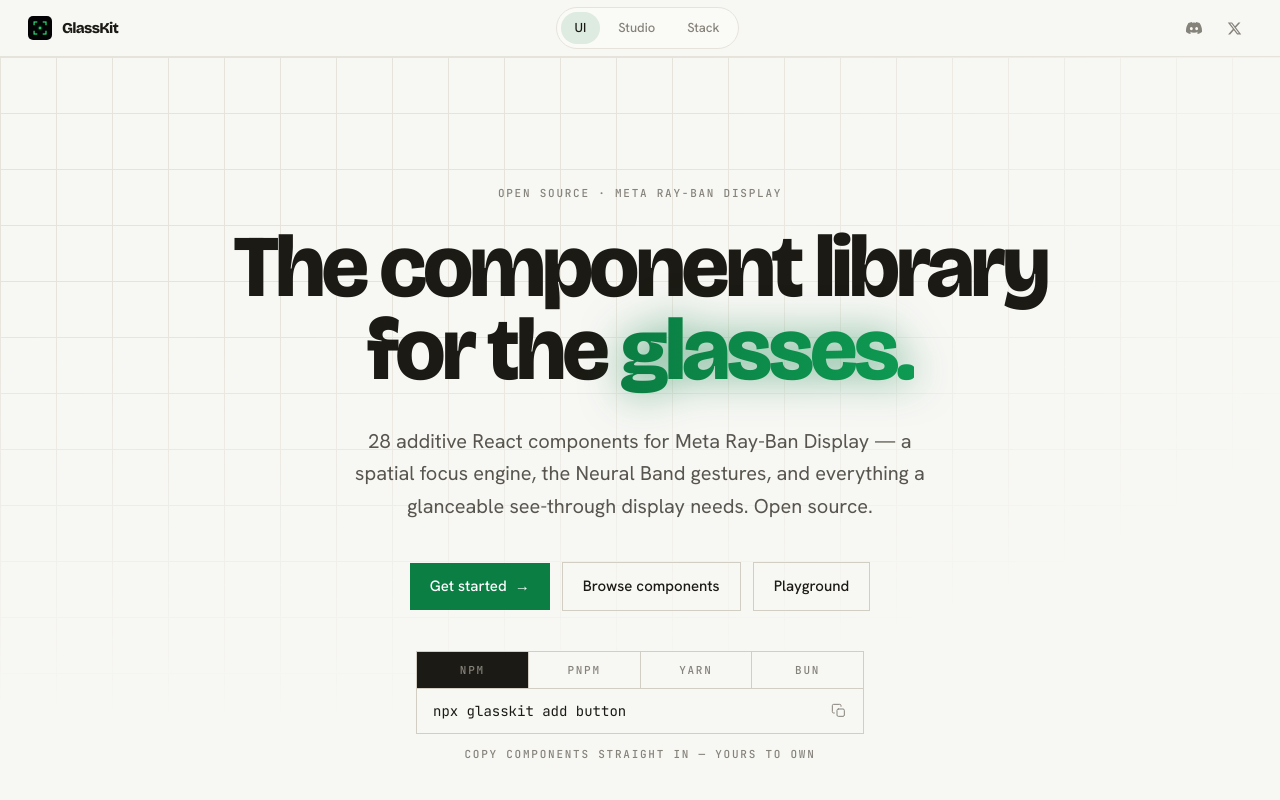
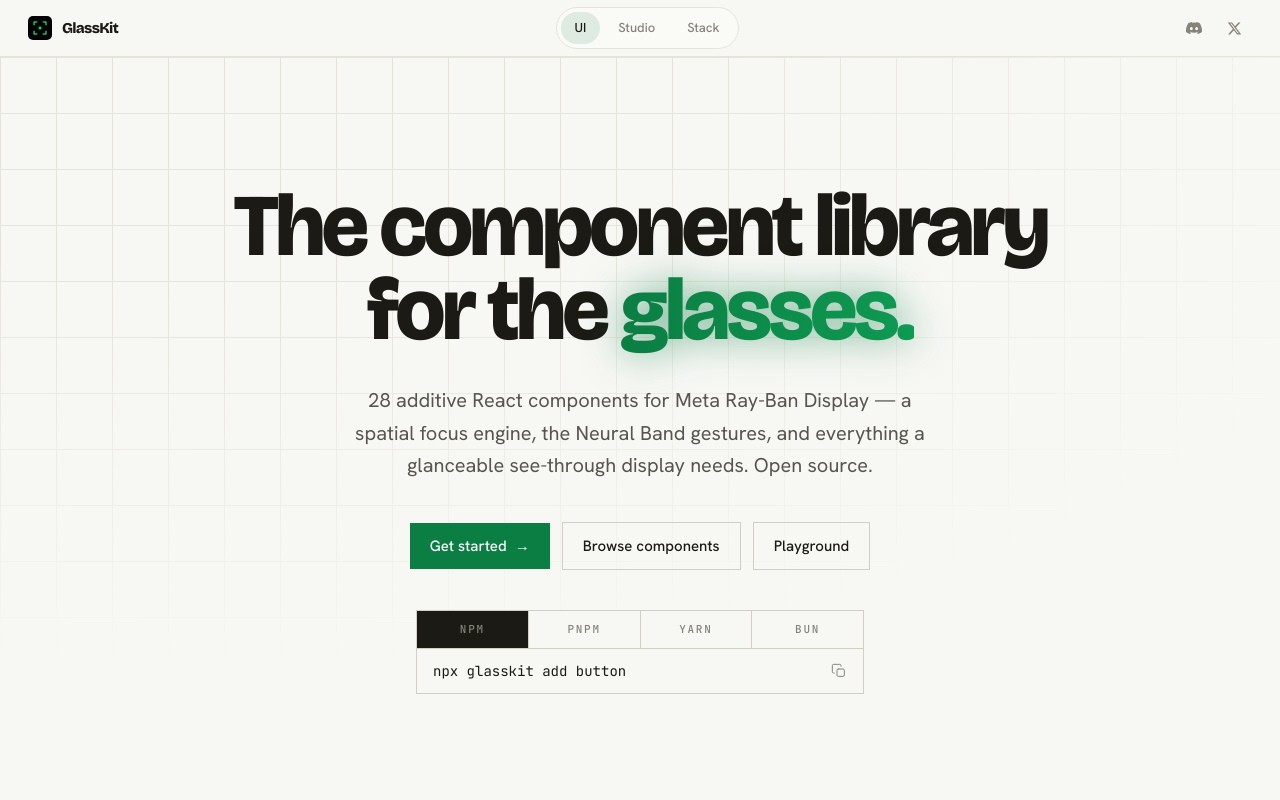
Before and after one commit to GlassKitApp/glasskit-ui, a Next.js app in the folder apps/web/: page /ui/ in a window 1280 px wide. Shown: the top 800 px of the page. Built offline with nearby package versions, Linux system fonts and the light colour scheme.

Commit message:
chore(web): drop hero eyebrow + install caption copy (#3)

```diff
--- a/apps/web/app/(web)/page.tsx
+++ b/apps/web/app/(web)/page.tsx
@@ -34,8 +34,7 @@
       {/* HERO — centered, spacious, premium */}
       <section className="blueprint border-b border-line-2">
         <div className="mx-auto flex max-w-7xl flex-col items-center px-6 py-24 text-center lg:py-32">
-          <p className="rise mono-label">Open source · Meta Ray-Ban Display</p>
-          <h1 className="rise font-display mt-6 text-[clamp(2.75rem,7vw,5.5rem)] leading-[0.95]">
+          <h1 className="rise font-display text-[clamp(2.75rem,7vw,5.5rem)] leading-[0.95]">
             The component library
             <br />
             for the{" "}
@@ -64,9 +63,6 @@
             command="glasskit add button"
             className="rise-3 mt-10"
           />
-          <p className="rise-3 mono-label mt-3 text-ink-3">
-            Copy components straight in — yours to own
-          </p>
         </div>
       </section>
 
```
